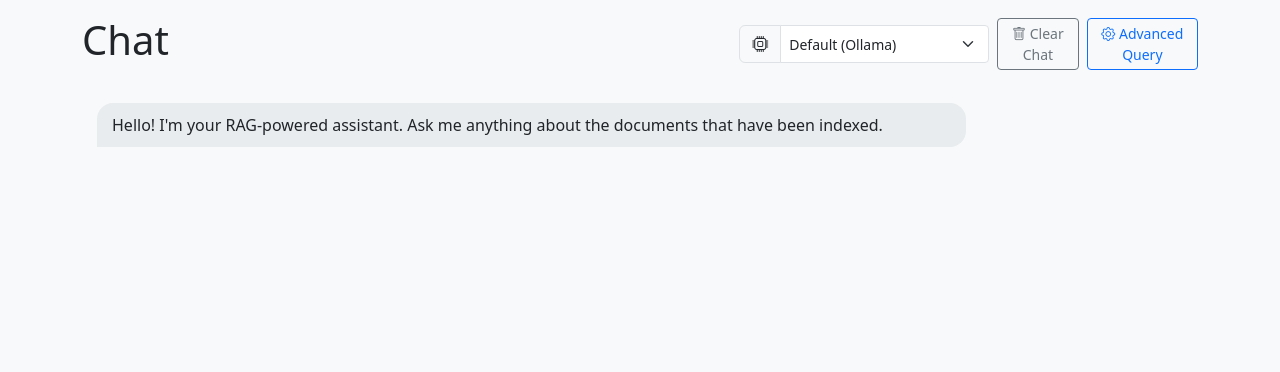
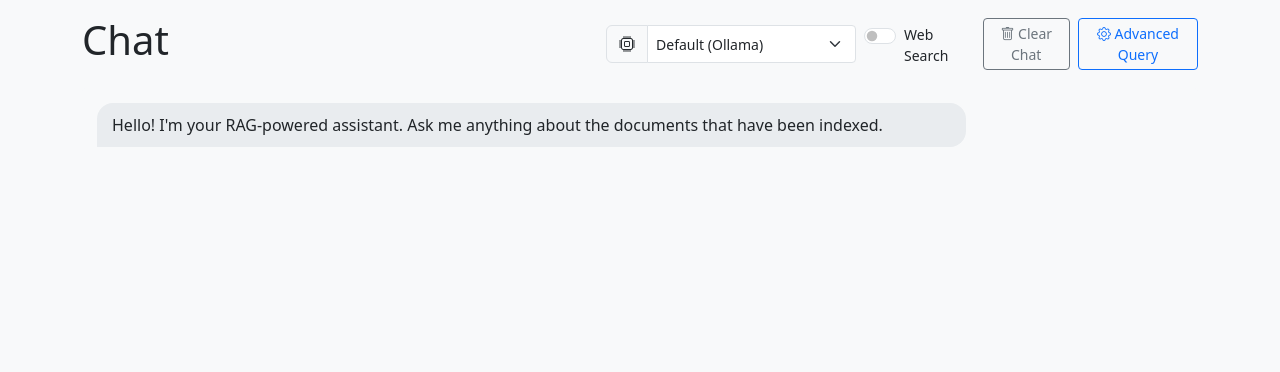
Before and after one commit to JoeLorenzoMontano/jolomo-rag-ai-systems, a Flask app: page /chat in a window 1280 px wide. Shown: the part 48-420 px from the top of the page. Run offline with Flask 3, Linux system fonts and the light colour scheme; data that the repository does not hold is empty.

Commit message:
Add web search toggle to chat interface\n\n- Add toggle switch for enabling/disabling web search\n- Default web search to off instead of auto-detect\n- Ensure toggle state is passed to backend API

```diff
--- a/ui/templates/chat.html
+++ b/ui/templates/chat.html
@@ -124,6 +124,10 @@
                         <!-- Assistant options will be dynamically added here -->
                     </select>
                 </div>
+                <div class="form-check form-switch me-3 mt-1">
+                    <input class="form-check-input" type="checkbox" id="enable-web-search">
+                    <label class="form-check-label small" for="enable-web-search">Web Search</label>
+                </div>
                 <button id="clear-chat" class="btn btn-outline-secondary btn-sm me-2">
                     <i class="bi bi-trash"></i> Clear Chat
                 </button>
@@ -165,6 +169,7 @@
             const clearChatButton = document.getElementById('clear-chat');
             const typingIndicator = document.getElementById('typing-indicator');
             const modelSelector = document.getElementById('model-selector');
+            const webSearchToggle = document.getElementById('enable-web-search');
 
             // Store conversation history
             let conversationHistory = [
@@ -296,7 +301,7 @@
                             n_results: 3,
                             combine_chunks: true,
                             enhance_query: false,
-                            web_search: null, // Auto-classify
+                            web_search: webSearchToggle.checked, // Use the toggle setting
                             use_elasticsearch: null, // Auto-determine
                             hybrid_search: true, // Use hybrid search for better results
                             web_results_count: 3,
```
